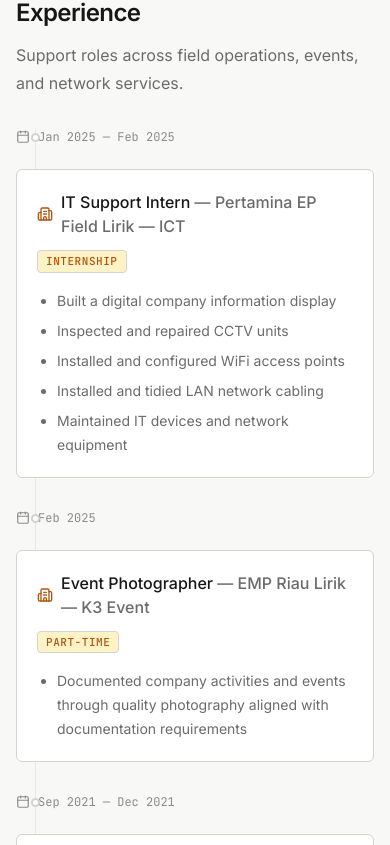
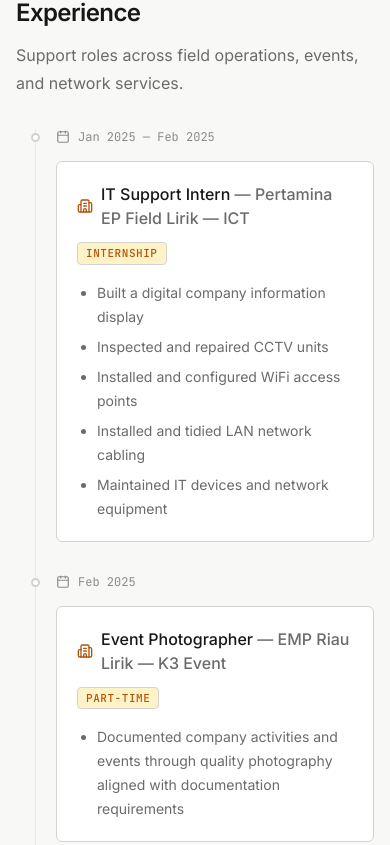
Before and after one commit to mayoshaquille-svg/my-portoo, a Next.js app: page / in a window 390 px wide. Shown: the part 5159-6004 px from the top of the page. Built offline with nearby package versions, Linux system fonts and the light colour scheme.

Commit message:
fix: mobile gutter timeline experience anti tabrakan rail

```diff
--- a/components/sections/experience.tsx
+++ b/components/sections/experience.tsx
@@ -78,7 +78,7 @@
             {experiences.map((exp, idx) => (
               <li
                 key={`${exp.company}-${exp.role}`}
-                className={`reveal reveal-delay-${Math.min(idx + 1, 4)} relative grid gap-6 sm:grid-cols-2 sm:items-start`}
+                className={`reveal reveal-delay-${Math.min(idx + 1, 4)} relative grid gap-4 pl-10 sm:grid-cols-2 sm:items-start sm:gap-6 sm:pl-0`}
               >
                 {/* Period label -- alternating side */}
                 <div
```
